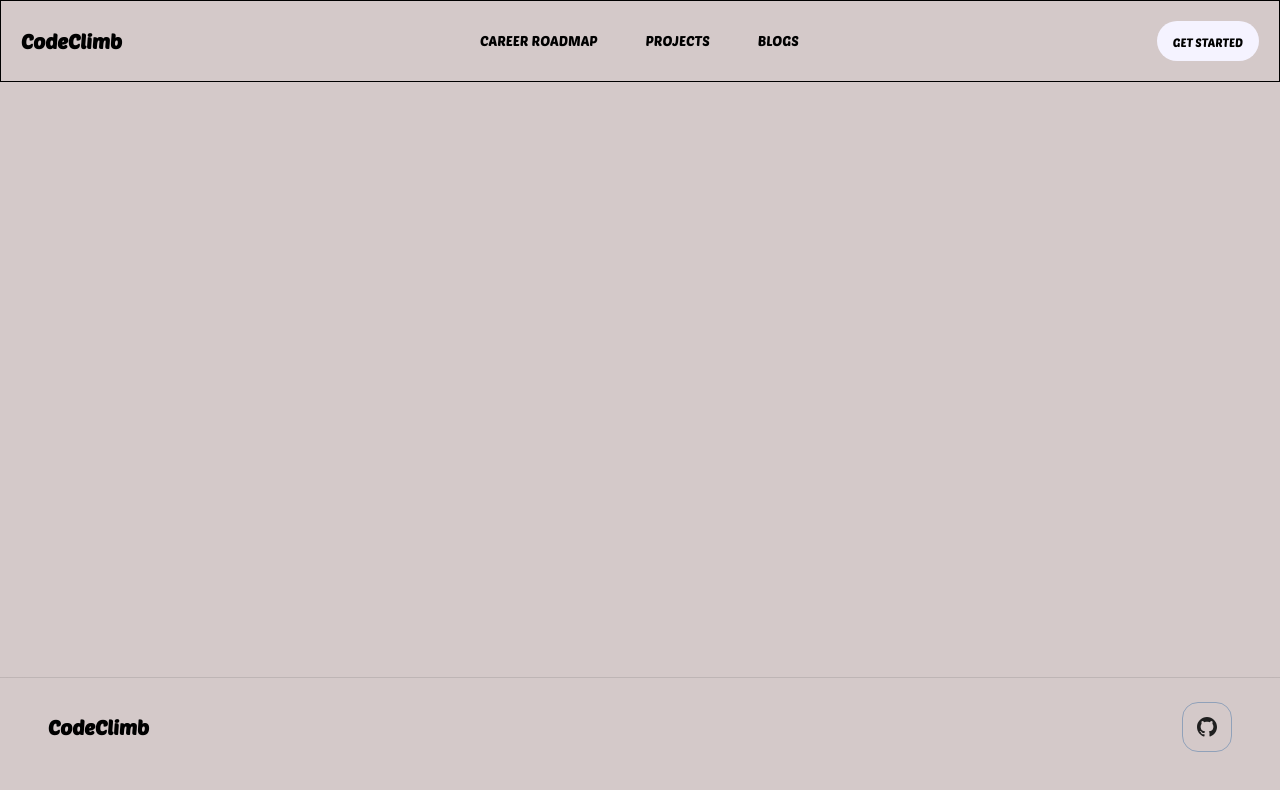
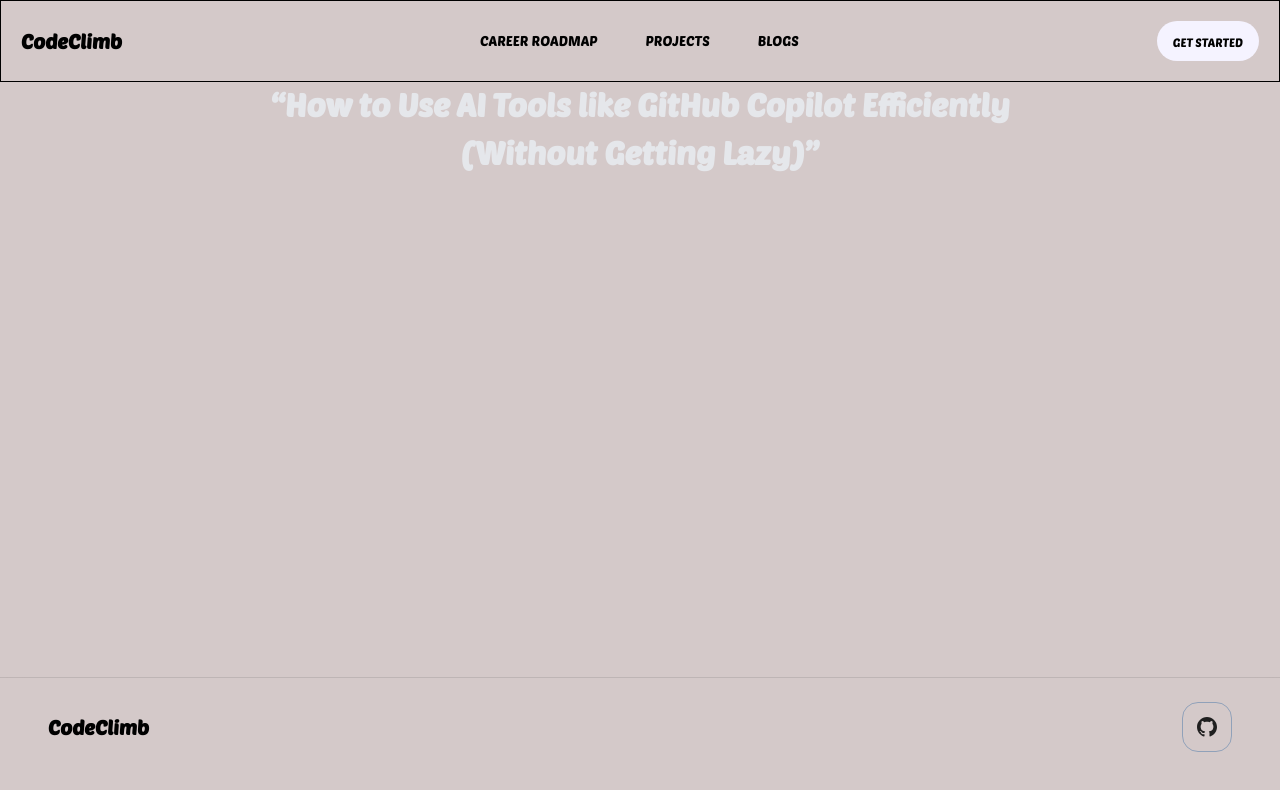
Before and after one commit to Tanujeet/CodeClimb, a Next.js app in the folder apps/web/: page /blogs/1 in a window 1280 px wide. Shown: the top 790 px of the page. Built offline with nearby package versions, Linux system fonts and the light colour scheme; no server answers.

Commit message:
implemetned blog page 1

```diff
--- a/apps/web/app/blogs/1/page.tsx
+++ b/apps/web/app/blogs/1/page.tsx
@@ -1,6 +1,16 @@
 const page = () => {
   return (
-    <div>page</div>
+    <main>
+      <section className="px-2 lg:px-[4rem] text-gray-200 py-[4rem] mt-4 ">
+        <div className="relative flex flex-col gap-2 lg:gap-6 z-10 justify-center items-center text-center">
+          <h3 className="font-semibold text-center !text-[2rem] md:text-[2.4rem] lg:text-[3rem] max-w-[800px] z-10">
+            “How to Use AI Tools like GitHub Copilot Efficiently <br />
+            (Without Getting Lazy)”
+          </h3>
+          <p className=""></p>
+        </div>
+      </section>
+    </main>
   );
 };
 
```
